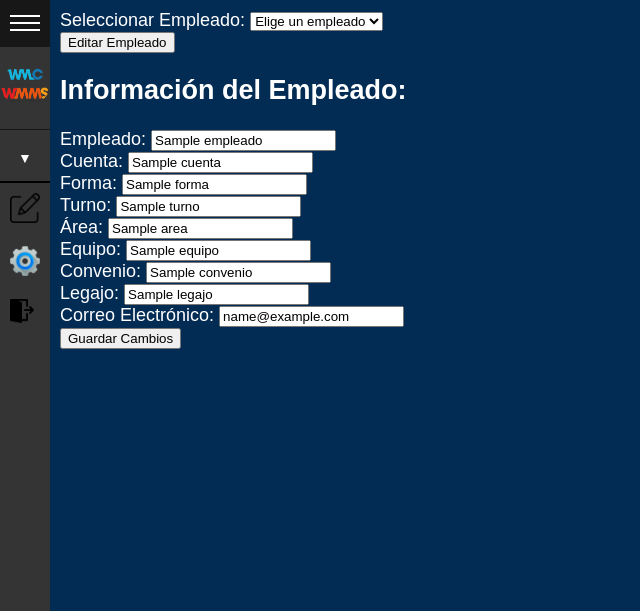
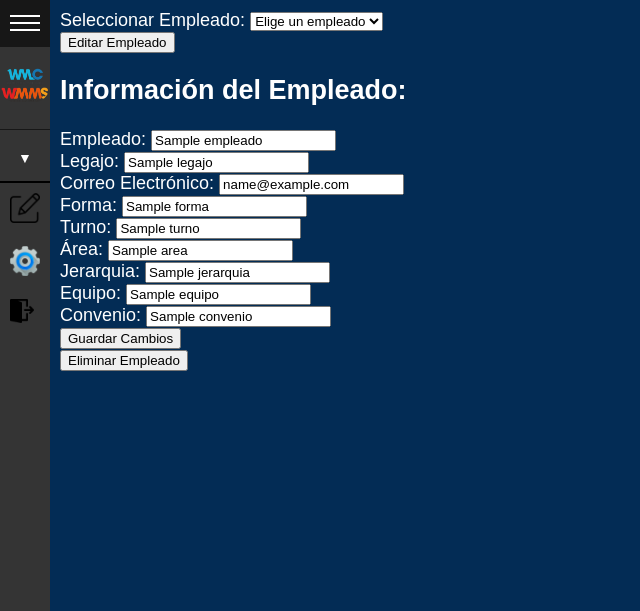
Before and after one commit to embrace23/app_rrhh, a Flask app: template templates/editar.html in a window 1280 px wide. Shown: the top 611 px of the page, without its empty margins (0-640 px from the left). Run offline with Flask 3, Linux system fonts and the light colour scheme; the template is opened without the code that fills it: most values are stand-ins (such as "Sample title", 1, 10 or a date in 2020).

Commit message:
eliminar empleado = cuenta pasa a NO

```diff
--- a/app.py
+++ b/app.py
@@ -287,6 +287,17 @@ def guardar_informacion():
         else:
             return redirect(url_for('editar'))
 
+#Eliminar empleado
+@app.route('/eliminar_empleado', methods=['POST'])
+def eliminar_empleado():
+    if request.method == 'POST':
+        empleado_a_eliminar = request.form.get('empleado')
+        if empleado_a_eliminar:
+            actualizar_cuenta(empleado_a_eliminar)
+            return redirect(url_for('editar'))
+        else:
+            return "Nombre del empleado no encontrado", 400
+
 #Comentario para eliminar registros de las bases de datos
 """
 def eliminar_registros_antiguos(tabla):
@@ -328,13 +339,28 @@ RUTAS Y FUNCIONES PARA CARGAR INFORMACION EN EL CALENDARIO (SOLO PARA RRHH, DIRE
 
 def obtener_eventos(concepto, area=None):
     dias_eventos = obtener_dias_pedidos(concepto, area=area, nombre_empleado=None)
+
     eventos = []
 
     for tupla in dias_eventos:
         empleado, fecha = tupla
         eventos.append({
             'title': empleado,
-            'start': fecha
+            'start': fecha,
+            'end': fecha
+        })
+
+    return eventos
+
+def obtener_eventos_vacaciones(area=None):
+    dias_vacaciones = obtener_vacaciones(area=area, nombre_empleado=None)
+    eventos = []
+    for vacaciones in dias_vacaciones:
+        empleado, fecha_inicio, fecha_fin = vacaciones
+        eventos.append({
+            'title': empleado,
+            'start': fecha_inicio,
+            'end': fecha_fin
         })
 
     return eventos
@@ -343,6 +369,7 @@ def obtener_todos_los_eventos(area=None):
     eventos_estudio = obtener_eventos('estudio', area=area)
     eventos_ausencias = obtener_eventos('ausencias', area=area)
     eventos_home = obtener_eventos('homeoffice', area=area)
+    eventos_vacaciones = obtener_eventos_vacaciones(area=area)
 
     for evento in eventos_estudio:
         evento['color'] = 'blue'
@@ -350,8 +377,10 @@ def obtener_todos_los_eventos(area=None):
         evento['color'] = 'green'
     for evento in eventos_ausencias:
         evento['color'] = 'red'
+    for evento in eventos_vacaciones:
+        evento['color'] = 'pink'
 
-    eventos = eventos_estudio + eventos_ausencias + eventos_home
+    eventos = eventos_estudio + eventos_ausencias + eventos_home + eventos_vacaciones
 
     return eventos
 
--- a/static/styles.css
+++ b/static/styles.css
@@ -208,7 +208,7 @@ body{
 
 #calendar {
     width: 850px;
-    height: 550px;
+    height: 650px;
     margin-top: 50px;
 }
 
--- a/templates/editar.html
+++ b/templates/editar.html
@@ -98,8 +98,12 @@
                     <input type="text" name="empleado" id="empleado" value="{{ datos.empleado }}">
                 </div>
                 <div class="form-group">
-                    <label for="cuenta">Cuenta:</label>
-                    <input type="text" name="cuenta" id="cuenta" value="{{ datos.cuenta }}">
+                    <label for="legajo">Legajo:</label>
+                    <input type="text" name="legajo" id="legajo" value="{{ datos.legajo }}">
+                </div>
+                <div class="form-group">
+                    <label for="mail">Correo Electrónico:</label>
+                    <input type="text" name="mail" id="mail" value="{{ datos.mail }}">
                 </div>
                 <div class="form-group">
                     <label for="forma">Forma:</label>
@@ -114,6 +118,10 @@
                     <input type="text" name="area" id="area" value="{{ datos.area }}">
                 </div>
                 <div class="form-group">
+                    <label for="jerarquia">Jerarquia:</label>
+                    <input type="text" name="jerarquia" id="jerarquia" value="{{ datos.jerarquia }}">
+                </div>
+                <div class="form-group">
                     <label for="equipo">Equipo:</label>
                     <input type="text" name="equipo" id="equipo" value="{{ datos.equipo }}">
                 </div>
@@ -121,15 +129,14 @@
                     <label for="convenio">Convenio:</label>
                     <input type="text" name="convenio" id="convenio" value="{{ datos.convenio }}">
                 </div>
-                <div class="form-group">
-                    <label for="legajo">Legajo:</label>
-                    <input type="text" name="legajo" id="legajo" value="{{ datos.legajo }}">
-                </div>
-                <div class="form-group">
-                    <label for="mail">Correo Electrónico:</label>
-                    <input type="text" name="mail" id="mail" value="{{ datos.mail }}">
-                </div>
+
+
                 <button type="submit">Guardar Cambios</button>
+            </form>
+
+            <form action="/eliminar_empleado" method="POST">
+                <input type="hidden" name="empleado" value="{{ datos.empleado }}">
+                <button type="submit">Eliminar Empleado</button>
             </form>
             {% endif %}
         </div>
```
Also changed, not shown: utils.py (+51 -17 lines), 1 other file.
